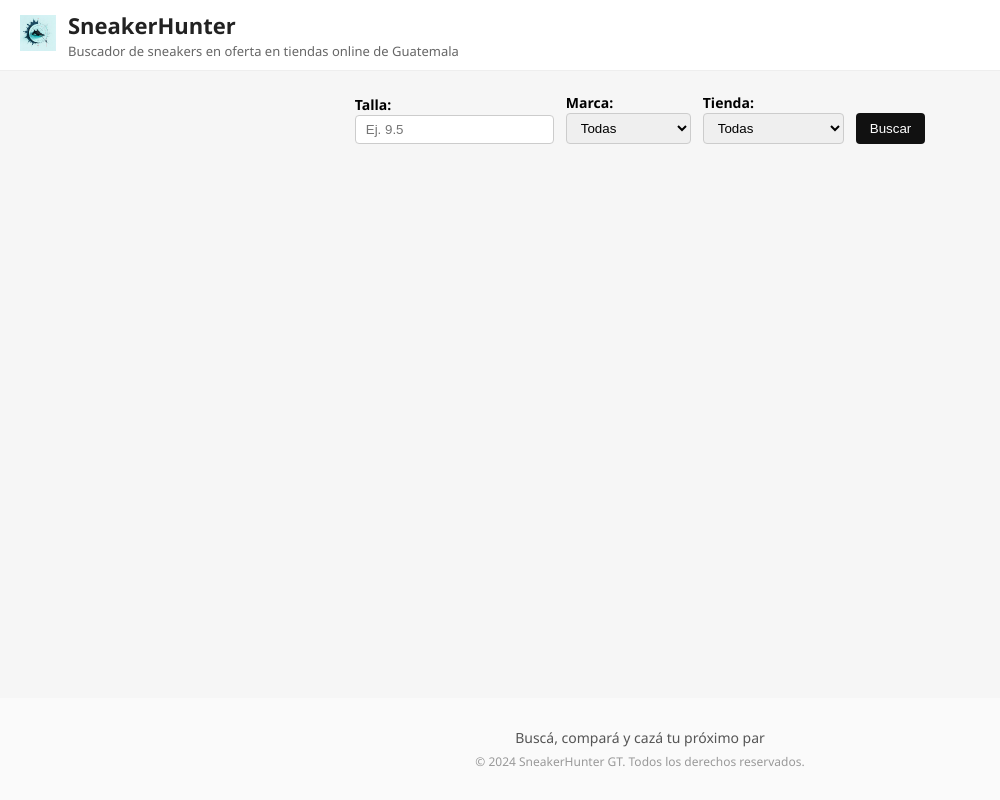
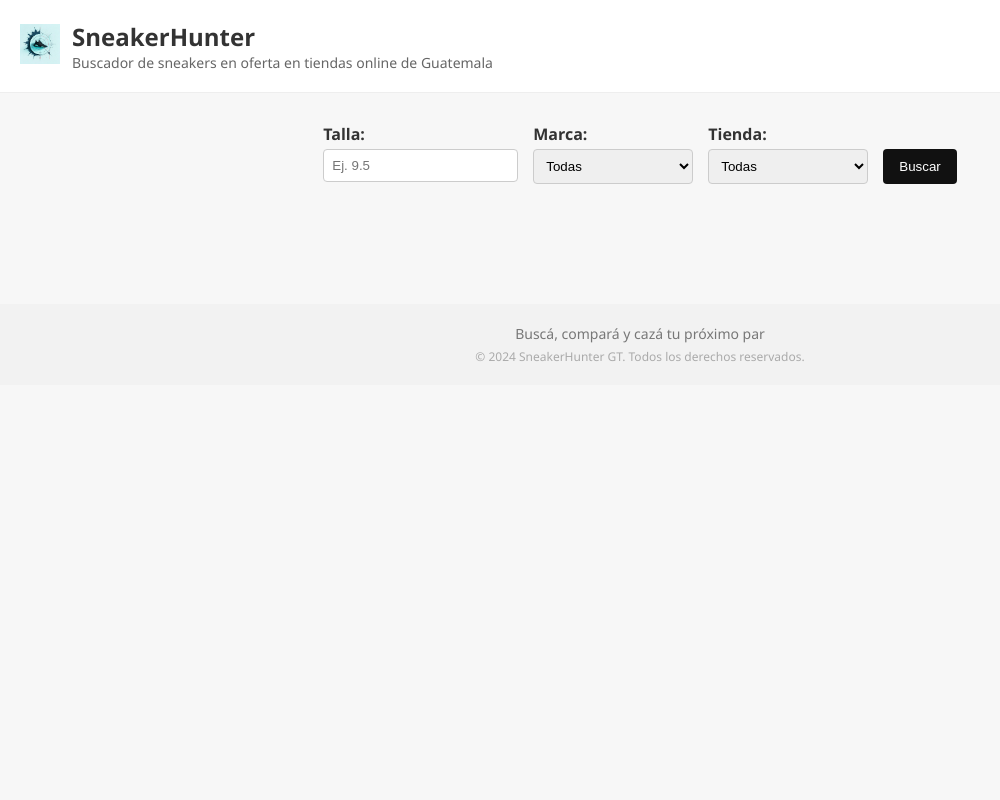
Before and after one commit to dagmuzik/meatpack-flask, a Flask app: page / in a window 1280 px wide. Shown: the whole page, without its empty margins (0-1000 px from the left). Run offline with Flask 3, Linux system fonts and the light colour scheme.

Commit message:
Update index.html

```diff
--- a/templates/index.html
+++ b/templates/index.html
@@ -2,233 +2,223 @@
 <html lang="es">
 <head>
   <meta charset="UTF-8" />
-  <meta name="viewport" content="width=device-width, initial-scale=1.0" />
+  <meta name="viewport" content="width=device-width, initial-scale=1.0"/>
   <title>SneakerHunter</title>
   <style>
-    html, body {
-      height: 100%;
+    body {
+      font-family: 'Segoe UI', sans-serif;
       margin: 0;
-      display: flex;
-      flex-direction: column;
-      font-family: "Segoe UI", sans-serif;
-      background-color: #f6f6f6;
+      background: #f7f7f7;
+      color: #333;
     }
-
     header {
       display: flex;
       align-items: center;
-      gap: 12px;
-      padding: 10px 20px;
+      padding: 20px;
       background: #fff;
       border-bottom: 1px solid #eee;
-      position: sticky;
-      top: 0;
-      z-index: 1000;
-      flex-wrap: wrap;
     }
-
     header img {
-      height: 36px;
+      width: 40px;
+      margin-right: 12px;
     }
-
-    header h1 {
-      font-size: 22px;
+    header a {
+      text-decoration: none;
+      color: inherit;
+    }
+    h1 {
+      font-size: 24px;
       margin: 0;
-      color: #222;
     }
-
-    header p {
-      margin: 2px 0 0 0;
-      font-size: 13px;
+    .slogan {
+      font-size: 14px;
       color: #666;
     }
-
     .container {
-      flex: 1;
-      padding: 20px;
+      max-width: 1000px;
+      margin: auto;
+      padding: 30px 20px;
     }
-
     form {
       display: flex;
       flex-wrap: wrap;
-      gap: 12px;
-      align-items: flex-end;
+      gap: 15px;
+      margin-bottom: 30px;
       justify-content: center;
-      margin-bottom: 30px;
     }
-
     label {
       font-weight: bold;
-      font-size: 14px;
+      display: block;
+      margin-bottom: 4px;
     }
-
-    input[type="text"],
-    select {
-      padding: 6px 10px;
+    input[type="text"], select {
+      padding: 8px;
       border-radius: 4px;
       border: 1px solid #ccc;
-      min-width: 120px;
+      min-width: 160px;
     }
-
     button {
-      padding: 8px 14px;
-      background-color: #111;
-      color: white;
+      padding: 10px 16px;
+      background: #111;
+      color: #fff;
       border: none;
       border-radius: 4px;
       cursor: pointer;
     }
-
     button:hover {
-      background-color: #333;
+      background: #333;
     }
-
+    .loader {
+      text-align: center;
+      color: #999;
+      font-size: 16px;
+    }
     .card-container {
       display: flex;
       flex-wrap: wrap;
       gap: 20px;
       justify-content: center;
     }
-
     .card {
-      width: 100%;
-      max-width: 280px;
-      background: white;
+      width: 220px;
+      background: #fff;
       border-radius: 12px;
-      box-shadow: 0 4px 8px rgba(0, 0, 0, 0.06);
+      box-shadow: 0 2px 8px rgba(0,0,0,0.08);
       overflow: hidden;
       display: flex;
       flex-direction: column;
-      transition: transform 0.2s ease;
     }
-
-    .card:hover {
-      transform: translateY(-4px);
-    }
-
     .card img {
       width: 100%;
-      height: 240px;
-      object-fit: contain;
-      background: #f9f9f9;
+      height: auto;
+      object-fit: cover;
+      background: #f1f1f1;
     }
-
     .card-body {
-      padding: 16px;
-      display: flex;
-      flex-direction: column;
-      flex-grow: 1;
+      padding: 12px;
+      font-size: 14px;
     }
-
     .card-body h4 {
-      margin: 0 0 8px;
-      font-size: 16px;
-      color: #111;
+      margin: 0 0 5px;
+      font-size: 15px;
     }
-
     .card-body p {
-      margin: 4px 0;
-      font-size: 14px;
-      color: #444;
+      margin: 2px 0;
     }
-
-    .brand-badge {
-      font-size: 12px;
-      font-weight: bold;
-      color: #666;
-      text-transform: uppercase;
-      margin-bottom: 4px;
-    }
-
     .btn {
-      margin-top: auto;
-      background-color: #111;
-      color: white;
-      padding: 8px;
-      border: none;
-      border-radius: 4px;
+      display: inline-block;
+      margin-top: 10px;
+      padding: 6px 12px;
+      background: #000;
+      color: #fff;
       text-align: center;
       text-decoration: none;
-      display: inline-block;
+      border-radius: 4px;
     }
-
-    .loader {
+    .brand-badge {
+      font-size: 11px;
+      color: #888;
+      margin-bottom: 5px;
+      text-transform: uppercase;
+    }
+    .logo-centered {
       text-align: center;
-      padding: 60px;
-      color: #666;
-      font-size: 18px;
+      margin: 50px 0;
     }
-
+    .logo-centered img {
+      width: 140px;
+      opacity: 0.7;
+      cursor: pointer;
+    }
     footer {
+      margin-top: 60px;
+      padding: 20px 10px;
       text-align: center;
-      padding: 30px 10px;
       font-size: 14px;
-      color: #555;
-      background: #fafafa;
+      color: #777;
+      background: #f2f2f2;
     }
-
     footer small {
       display: block;
-      margin-top: 6px;
+      margin-top: 5px;
       font-size: 12px;
-      color: #999;
+      color: #aaa;
+    }
+    @media (max-width: 600px) {
+      form {
+        flex-direction: column;
+        align-items: center;
+      }
+      .card {
+        width: 90%;
+      }
     }
   </style>
 </head>
 <body>
+
 <header>
   <a href="/">
-      <img src="{{ url_for('static', filename='img/sneakerhunter_logo.png') }}" alt="SneakerHunter" />
+    <img src="{{ url_for('static', filename='img/sneakerhunter_logo.png') }}" alt="Logo">
   </a>
   <div>
     <h1>SneakerHunter</h1>
-      <p>Buscador de sneakers en oferta en tiendas online de Guatemala</p>
+    <div class="slogan">Buscador de sneakers en oferta en tiendas online de Guatemala</div>
   </div>
 </header>
 
 <div class="container">
-    <form method="post">
+  <form method="post" id="filtros">
     <div>
-        <label for="talla">Talla:</label><br />
-        <input type="text" name="talla" placeholder="Ej. 9.5" value="{{ talla or '' }}" />
+      <label for="talla">Talla:</label>
+      <input type="text" name="talla" placeholder="Ej. 9.5" value="{{ talla or '' }}">
     </div>
-
     <div>
-        <label for="marca">Marca:</label><br />
+      <label for="marca">Marca:</label>
       <select name="marca">
         <option value="">Todas</option>
-          {% set marcas = ["adidas", "nike", "puma", "vans", "converse", "saucony", "new balance", "reebok", "asics", "under armour", "stepney"] %}
-          {% for m in marcas %}
-          <option value="{{ m }}" {% if marca == m %}selected{% endif %}>{{ m|capitalize }}</option>
-          {% endfor %}
+        <option value="adidas" {% if marca == 'adidas' %}selected{% endif %}>Adidas</option>
+        <option value="nike" {% if marca == 'nike' %}selected{% endif %}>Nike</option>
+        <option value="new balance" {% if marca == 'new balance' %}selected{% endif %}>New Balance</option>
+        <option value="vans" {% if marca == 'vans' %}selected{% endif %}>Vans</option>
+        <option value="puma" {% if marca == 'puma' %}selected{% endif %}>Puma</option>
+        <option value="converse" {% if marca == 'converse' %}selected{% endif %}>Converse</option>
+        <option value="saucony" {% if marca == 'saucony' %}selected{% endif %}>Saucony</option>
+        <option value="stepney" {% if marca == 'stepney' %}selected{% endif %}>Stepney</option>
       </select>
     </div>
-
     <div>
-        <label for="tienda">Tienda:</label><br />
+      <label for="tienda">Tienda:</label>
       <select name="tienda">
         <option value="">Todas</option>
-          <option value="Adidas" {% if tienda == 'Adidas' %}selected{% endif %}>Adidas</option>
-          <option value="Kicks" {% if tienda == 'Kicks' %}selected{% endif %}>Kicks</option>
-          <option value="Bitterheads" {% if tienda == 'Bitterheads' %}selected{% endif %}>Bitterheads</option>
         <option value="Meatpack" {% if tienda == 'Meatpack' %}selected{% endif %}>Meatpack</option>
         <option value="La Grieta" {% if tienda == 'La Grieta' %}selected{% endif %}>La Grieta</option>
+        <option value="Bitterheads" {% if tienda == 'Bitterheads' %}selected{% endif %}>Bitterheads</option>
+        <option value="Kicks" {% if tienda == 'Kicks' %}selected{% endif %}>Kicks</option>
+        <option value="Adidas" {% if tienda == 'Adidas' %}selected{% endif %}>Adidas</option>
         <option value="Premium Trendy" {% if tienda == 'Premium Trendy' %}selected{% endif %}>Premium Trendy</option>
+        <option value="Deportes del Centro" {% if tienda == 'Deportes del Centro' %}selected{% endif %}>Deportes del Centro</option>
       </select>
     </div>
-
+    <div>
+      <label>&nbsp;</label>
       <button type="submit">Buscar</button>
+    </div>
   </form>
 
   {% if productos is not defined %}
-    <div class="loader">🔍 Ingresá al menos una talla o marca para buscar.</div>
+    <div class="logo-centered">
+      <a href="#filtros">
+        <img src="{{ url_for('static', filename='img/sneakerhunter_logo.png') }}" alt="SneakerHunter Logo">
+      </a>
+    </div>
   {% elif productos is defined and productos is not none and productos|length == 0 %}
     <div class="loader">❌ No se encontraron resultados con esos filtros.</div>
   {% elif productos is defined and productos is not none and productos|length > 0 %}
     <div class="card-container">
       {% for p in productos %}
       <div class="card">
-        <img src="{{ p.Imagen or 'https://via.placeholder.com/240x200?text=Sneaker' }}" alt="{{ p.Producto }}" />
+        <img src="{{ p.Imagen or 'https://via.placeholder.com/240x200?text=Sneaker' }}" alt="{{ p.Producto }}">
         <div class="card-body">
           <div class="brand-badge">{{ p.Marca }} · {{ p.Tienda }}</div>
           <h4>{{ p.Producto }}</h4>
@@ -246,5 +236,6 @@
   Buscá, compará y cazá tu próximo par
   <small>© 2024 SneakerHunter GT. Todos los derechos reservados.</small>
 </footer>
+
 </body>
 </html>
```
Lines whose indentation alone changed are shown as unchanged.
